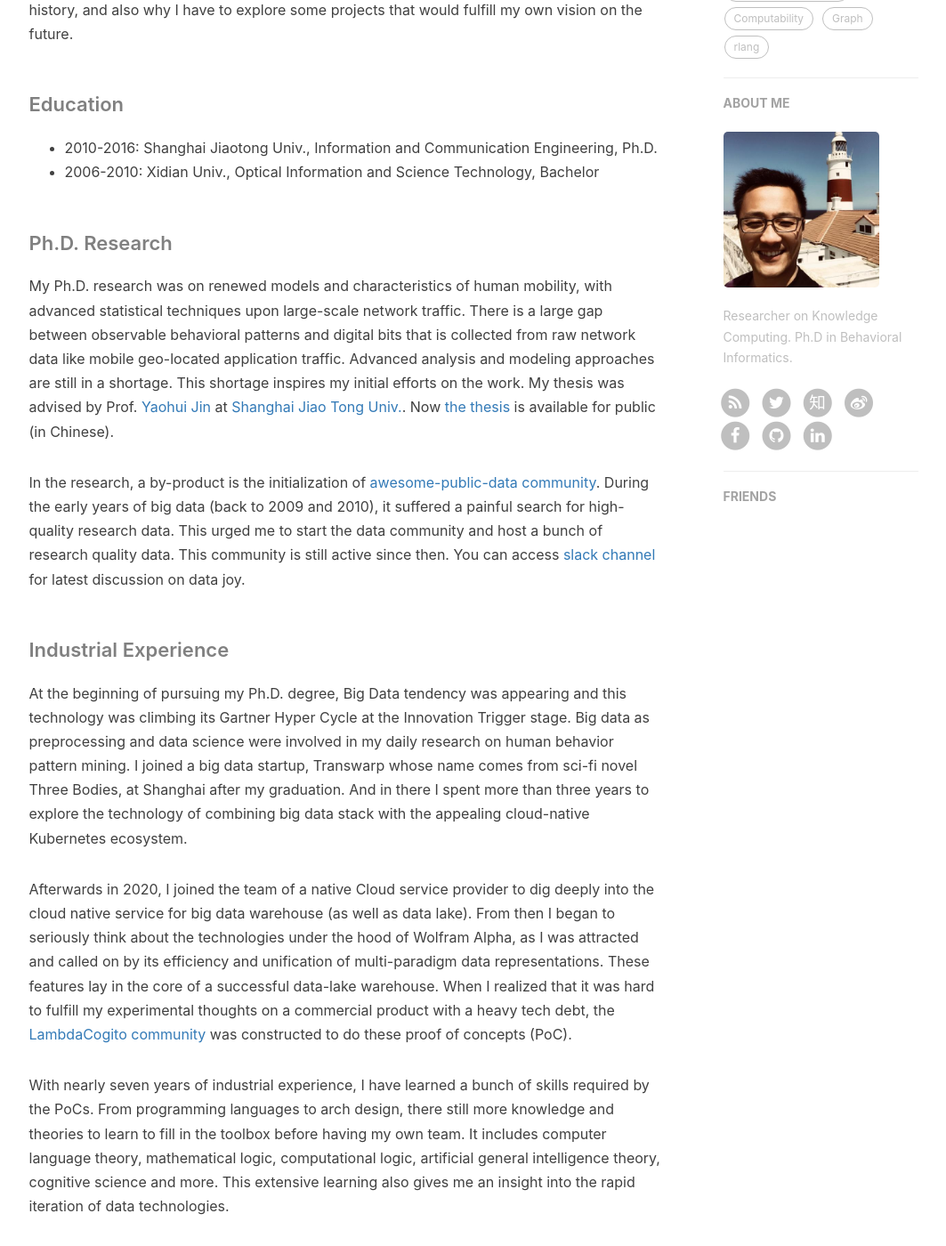
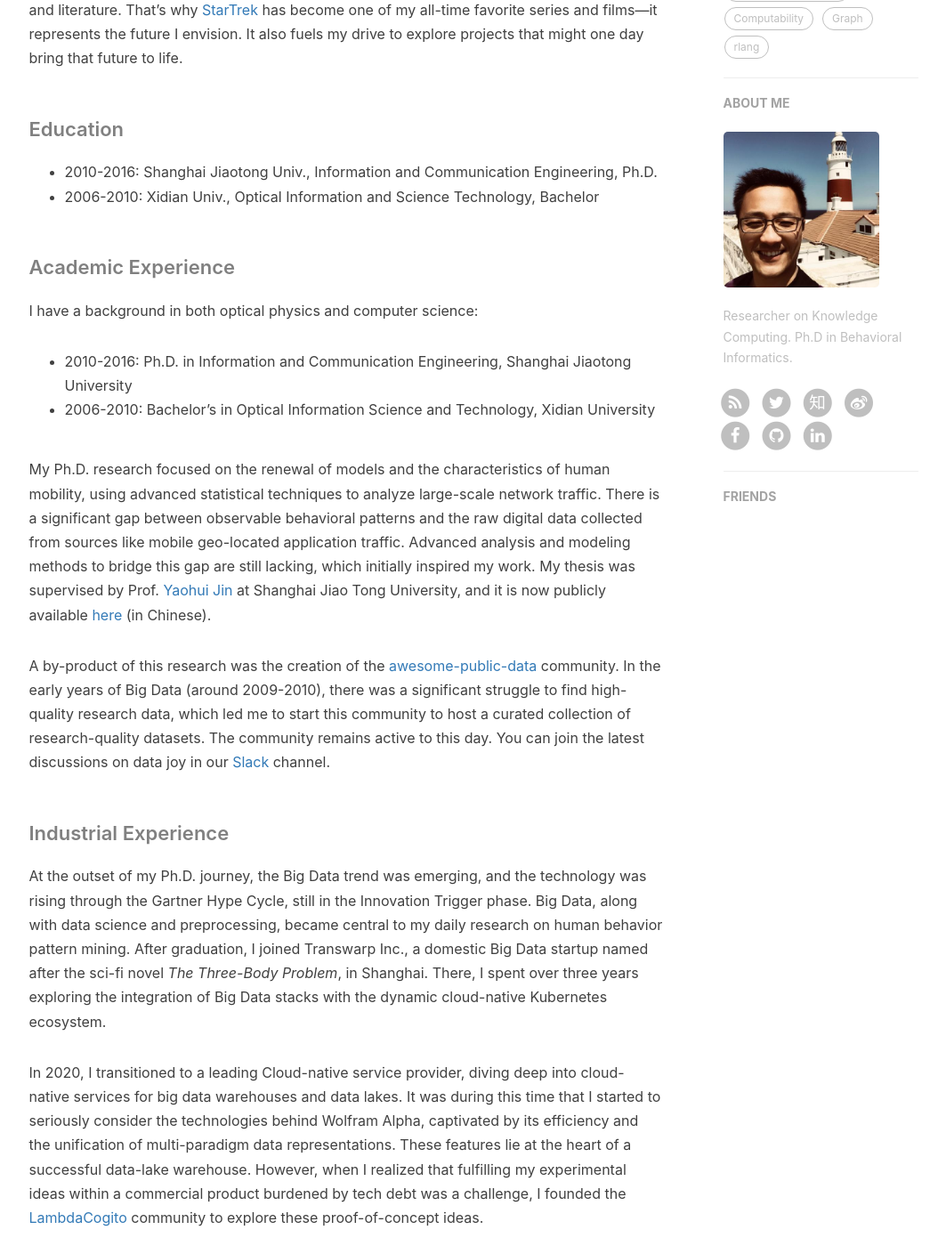
Before and after one commit to lambdacogito/lambdacogito.github.io, a Jekyll site: the page built from content/about.html, in a window 1280 px wide and 1400 px high, scrolled down 513 px. Shown: the whole window at 89% size, without its empty margins (135-1198 px from the left). Built offline with Jekyll 4.4.1, drawn with Linux system fonts in a browser that asks for light colours; nearby versions of some CDN libraries; comment, search, counter and statistics services are not loaded; some of the changed text lies outside the part shown.

Commit message:
"Update:  _includes/about/en.md"

```diff
--- a/_includes/about/en.md
+++ b/_includes/about/en.md
@@ -1,14 +1,4 @@
-I am a natural optimist, also a dreamer about something big. This big is
-relative in the sense that its state is dynamic with the outside world or
-sometimes with my own inside spiritual world. I am also an enthusiastic lover of
-human technologies. Combining these both gives me a strong vision and
-expectation of innovations. However, human technologies are enduring with a
-small progress almost in every theoretical and industrial domain these decades.
-This deepest depression against reality makes me to absorb inspiration from
-sci-fi movies and writings. This is why
-[StarTrek](https://simple.wikipedia.org/wiki/Star_Trek) becomes one of my
-favorite episodes and movie series in the history, and also why I have to
-explore some projects that would fulfill my own vision on the future.
+I am a natural optimist and a dreamer with aspirations for something big. What’s considered "big" is relative—it evolves in response to the world around me and sometimes to the shifts within my own spiritual landscape. I’m also an avid enthusiast of human technologies, and the combination of these two passions gives me a strong vision and high expectations for future innovations. However, when I observe human technological progress, it often feels like advancement is slow and incremental, especially in theoretical and industrial fields over the past few decades. This sense of stagnation leads me to seek inspiration from sci-fi movies and literature. That’s why [StarTrek](https://simple.wikipedia.org/wiki/Star_Trek) has become one of my all-time favorite series and films—it represents the future I envision. It also fuels my drive to explore projects that might one day bring that future to life.
 
 #### Education
 
@@ -17,54 +7,24 @@ explore some projects that would fulfill my own vision on the future.
 *   2006-2010: Xidian Univ., Optical Information and Science Technology,
     Bachelor
 
-#### Ph.D. Research
+#### Academic Experience
 
-My Ph.D. research was on renewed models and characteristics of human mobility,
-with advanced statistical techniques upon large-scale network traffic. There is
-a large gap between observable behavioral patterns and digital bits that is
-collected from raw network data like mobile geo-located application traffic.
-Advanced analysis and modeling approaches are still in a shortage. This shortage
-inspires my initial efforts on the work. My thesis was advised by Prof. [Yaohui
-Jin](http://front.sjtu.edu.cn/~jinyh/) at [Shanghai Jiao Tong
-Univ.](http://en.sjtu.edu.cn/). Now [the
-thesis](https://github.com/caesar0301/phd-dissertation) is available for public
-(in Chinese).
+I have a background in both optical physics and computer science:
+* 2010-2016: Ph.D. in Information and Communication Engineering, Shanghai Jiaotong University
+* 2006-2010: Bachelor’s in Optical Information Science and Technology, Xidian University
 
-In the research, a by-product is the initialization of [awesome-public-data
-community](https://github.com/awesomedata). During the early years of big data
-(back to 2009 and 2010), it suffered a painful search for high-quality research
-data. This urged me to start the data community and host a bunch of research
-quality data. This community is still active since then. You can access [slack
-channel](https://awesomedataworld.slack.com/) for latest discussion on data joy.
+My Ph.D. research focused on the renewal of models and the characteristics of human mobility, using advanced statistical techniques to analyze large-scale network traffic. There is a significant gap between observable behavioral patterns and the raw digital data collected from sources like mobile geo-located application traffic. Advanced analysis and modeling methods to bridge this gap are still lacking, which initially inspired my work. My thesis was supervised by Prof. [Yaohui Jin](http://front.sjtu.edu.cn/~jinyh/) at Shanghai Jiao Tong University, and it is now publicly available [here](https://github.com/caesar0301/phd-dissertation) (in Chinese).
+
+A by-product of this research was the creation of the [awesome-public-data](https://github.com/awesomedata) community. In the early years of Big Data (around 2009-2010), there was a significant struggle to find high-quality research data, which led me to start this community to host a curated collection of research-quality datasets. The community remains active to this day. You can join the latest discussions on data joy in our [Slack](https://awesomedataworld.slack.com/) channel.
 
 #### Industrial Experience
 
-At the beginning of pursuing my Ph.D. degree, Big Data tendency was appearing
-and this technology was climbing its Gartner Hyper Cycle at the Innovation
-Trigger stage. Big data as preprocessing and data science were involved in my
-daily research on human behavior pattern mining. I joined a big data startup,
-Transwarp whose name comes from sci-fi novel Three Bodies, at Shanghai after my
-graduation. And in there I spent more than three years to explore the technology
-of combining big data stack with the appealing cloud-native Kubernetes ecosystem.
+At the outset of my Ph.D. journey, the Big Data trend was emerging, and the technology was rising through the Gartner Hype Cycle, still in the Innovation Trigger phase. Big Data, along with data science and preprocessing, became central to my daily research on human behavior pattern mining. After graduation, I joined Transwarp Inc., a domestic Big Data startup named after the sci-fi novel *The Three-Body Problem*, in Shanghai. There, I spent over three years exploring the integration of Big Data stacks with the dynamic cloud-native Kubernetes ecosystem.
 
-Afterwards in 2020, I joined the team of a native Cloud service provider to dig
-deeply into the cloud native service for big data warehouse (as well as data
-lake). From then I began to seriously think about the technologies under the
-hood of Wolfram Alpha, as I was attracted and called on by its efficiency and
-unification of multi-paradigm data representations. These features lay in the
-core of a successful data-lake warehouse. When I realized that it was hard to
-fulfill my experimental thoughts on a commercial product with a heavy tech debt,
-the [LambdaCogito community](https://github.com/lambdacogito) was constructed to do
-these proof of concepts (PoC).
+In 2020, I transitioned to a leading Cloud-native service provider, diving deep into cloud-native services for big data warehouses and data lakes. It was during this time that I started to seriously consider the technologies behind Wolfram Alpha, captivated by its efficiency and the unification of multi-paradigm data representations. These features lie at the heart of a successful data-lake warehouse. However, when I realized that fulfilling my experimental ideas within a commercial product burdened by tech debt was a challenge, I founded the [LambdaCogito](https://github.com/lambdacogito) community to explore these proof-of-concept ideas.
 
-With nearly seven years of industrial experience, I have learned a bunch of
-skills required by the PoCs. From programming languages to arch design, there
-still more knowledge and theories to learn to fill in the toolbox before having
-my own team. It includes computer language theory, mathematical logic,
-computational logic, artificial general intelligence theory, cognitive science
-and more. This extensive learning also gives me an insight into the rapid
-iteration of data technologies.
+With nearly seven years of industrial experience, I’ve acquired a wide range of skills necessary for these PoCs, from programming languages to architectural design. However, I know there is still much to learn to complete my toolkit before I can lead my own team. This includes areas like computer language theory, mathematical logic, computational logic, artificial general intelligence, and cognitive science, among others. This continuous learning process also offers me valuable insights into the rapid evolution of data technologies.
 
-#### Life
+#### Hobbies
 
 Family is the treasure at the core of my heart. Without them, all the stories we create for ourselves would be swept away by the winds of time. The essence of who I am, along with my ambitious goals, is rooted in finding meaning amidst the aimlessness of life. This perspective isn't one of pessimism; rather, it is true optimism. I have a passion for Chinese calligraphy, maintaining an aquarium, traveling, reading, and reflecting. However, everything is better when shared with family.
```
